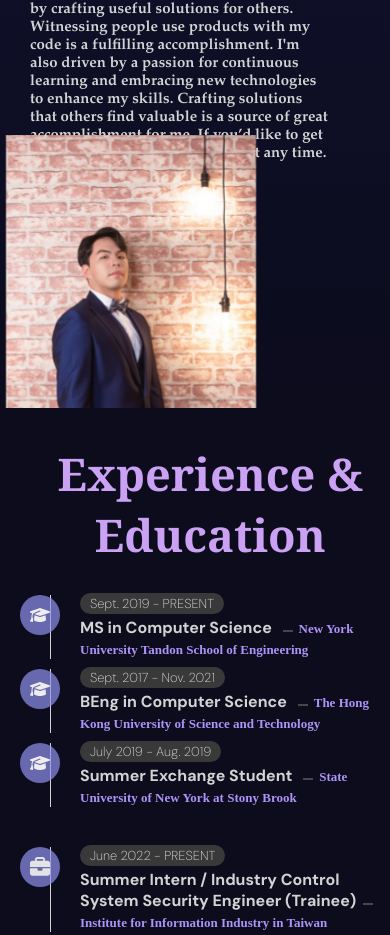
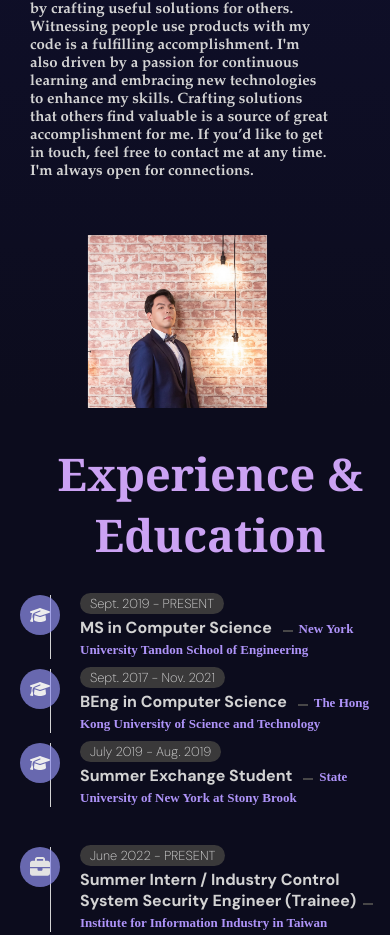
Before and after one commit to guanroger/guanroger.github.io, a React (Vite) app: page / in a window 390 px wide. Shown: the part 1280-2215 px from the top of the page. Built offline with nearby package versions, Linux system fonts and the light colour scheme.

Commit message:
fix mobile

```diff
--- a/src/components/about/about.scss
+++ b/src/components/about/about.scss
@@ -119,9 +119,9 @@
               height: 80%;
               object-fit: cover;
               @include mobile {
-                margin-top: -50px;
+                margin-top: 50px;
                 margin-right: 50px;
-                height: 50%;
+                height: 30%;
 
               }
 
--- a/src/components/others/Others.jsx
+++ b/src/components/others/Others.jsx
@@ -38,6 +38,7 @@ const Others = () =>{
                 <hr/>
                 <p>{parse("There is one spectacle grander than the sea, that is the sky; <br> There is one spectacle grander than the sky, that is the interior of the soul.")}</p>
             </motion.div>
+
             <motion.div className="titleContainer"variants={variants} initial="initial" ref={ref} animate="animate">
               <div className="title">
                   <h1>
--- a/src/components/others/others.scss
+++ b/src/components/others/others.scss
@@ -266,6 +266,14 @@
         display: inline;
         background: rgba(0, 0, 0, 0.5);
       }
+
+      @include mobile{
+        margin-top: -10px;
+        font-size: 15px;
+        margin-bottom: 5px;
+
+
+      }
     }
   }
 
```
Also changed, not shown: public/line.png (added).
